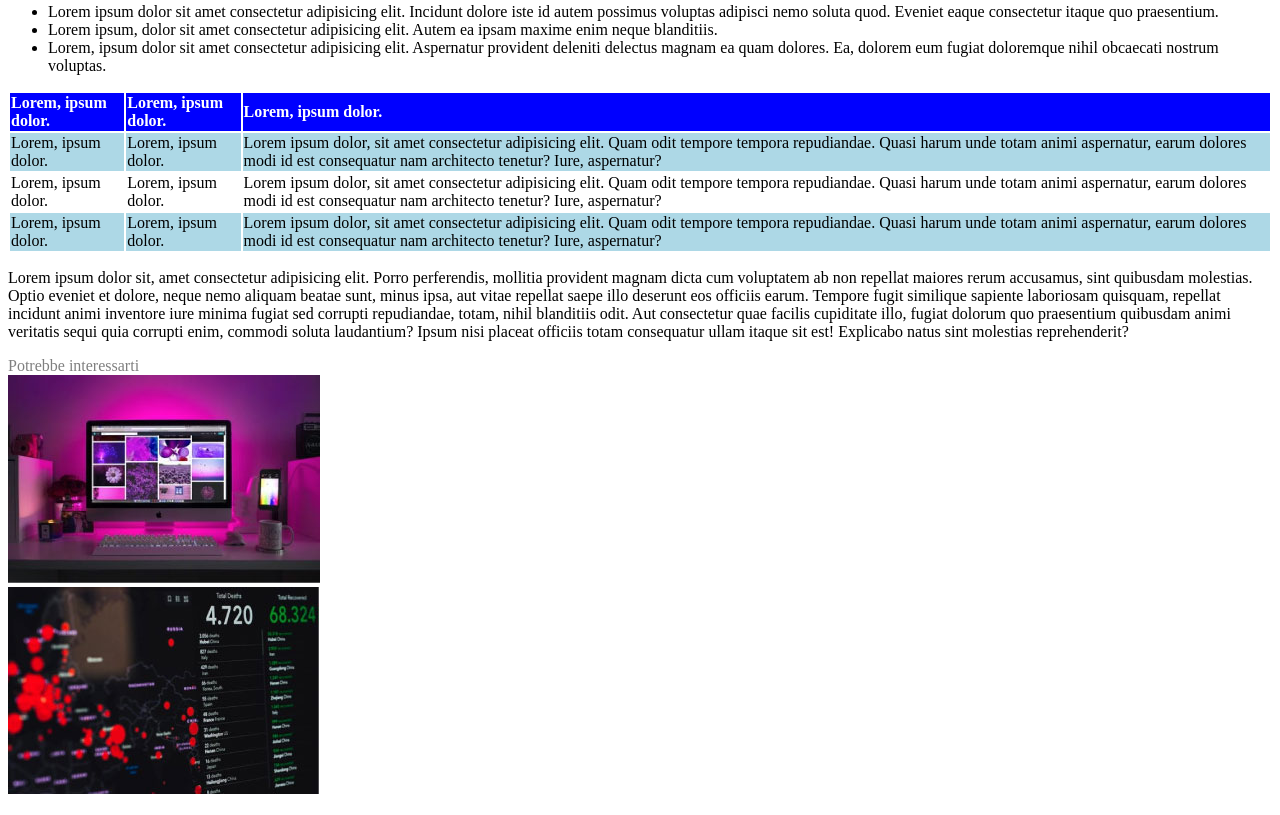
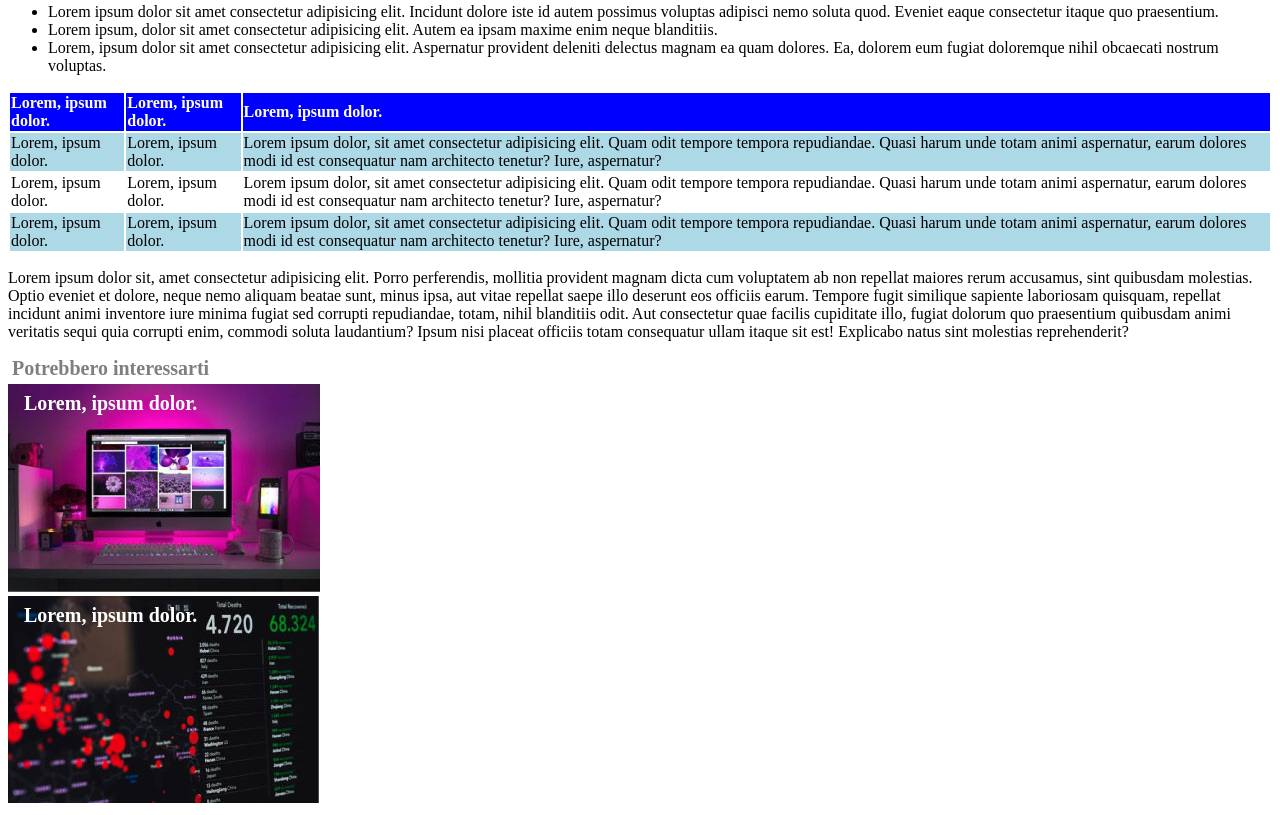
Before and after one commit to davidedallecarbonare94/html-css-booleaner, a plain HTML site: page index.html in a window 1280 px wide. Shown: the part 850-1665 px from the top of the page. Drawn offline with Linux system fonts and the light colour scheme.

Commit message:
end footer

```diff
--- a/index.html
+++ b/index.html
@@ -18,9 +18,8 @@
 
 <!-- parte centrale della pagina -->
     <main>
-        <section>
-            <h1>Internet dev'essere al servizio del "bene pubblico": il manifesto di Tim Berners-Lee</h1>
-        <section class="writers-info">
+        <h1>Internet dev'essere al servizio del "bene pubblico": il manifesto di Tim Berners-Lee</h1>
+        <section id="writers-info">
             <div>Scritto da <span id="thebooleaner">The Booleaner</span></div>
             <div id="data">Il 15/03/2021</div>
         </section>
@@ -73,9 +72,15 @@
 
 <!-- finale con footer -->
     <footer>
-        <div class="writers-info">Potrebbe interessarti</div>
-        <div><img src="./img/monitor.jpg" alt="Scrivania di un programmatore"></div>
-        <div><img src="./img/graph.jpg" alt="grafico contagi covid"></div>
+        <div id="you-must-check"> <strong>Potrebbero interessarti</strong></div>
+        <div class="container">
+            <img src="./img/monitor.jpg" alt="Scrivania di un programmatore">
+            <div class="topleft"><strong>Lorem, ipsum dolor.</strong></div>
+        </div>
+        <div class="container">
+            <img src="./img/graph.jpg" alt="grafico contagi covid">
+            <div class="topleft"><strong>Lorem, ipsum dolor.</strong></div>
+        </div>
     </footer>
 <!-- /finale con footer -->
 
--- a/style.css
+++ b/style.css
@@ -1,11 +1,17 @@
+.body {
+   box-sizing: border-box;
+}
+
 #testata-pagina {
     background-image: url(./img/pattern.png);
     background-color: lightskyblue;
+
 }
 
 #logo-booleaners {
     width: 150px;
     height: 150px;
+    margin-top: ;
 
 }
 
@@ -22,7 +28,7 @@ h1{
     font-size: 12px;
 }
 
-.writers-info {
+#writers-info {
     color: rgba(0, 0, 0, 0.5);
 
 }
@@ -41,3 +47,20 @@ thead {
 .prima-riga {
     background-color: lightblue;
 }
+
+#you-must-check {
+    color: rgba(0, 0, 0, 0.5);
+    font-size: 20px;
+    margin: 4px;
+}
+.container {
+    position: relative;
+  }
+
+.topleft {
+    position: absolute;
+    top: 8px;
+    left: 16px;
+    font-size: 20px;
+    color: white;
+  }
```
